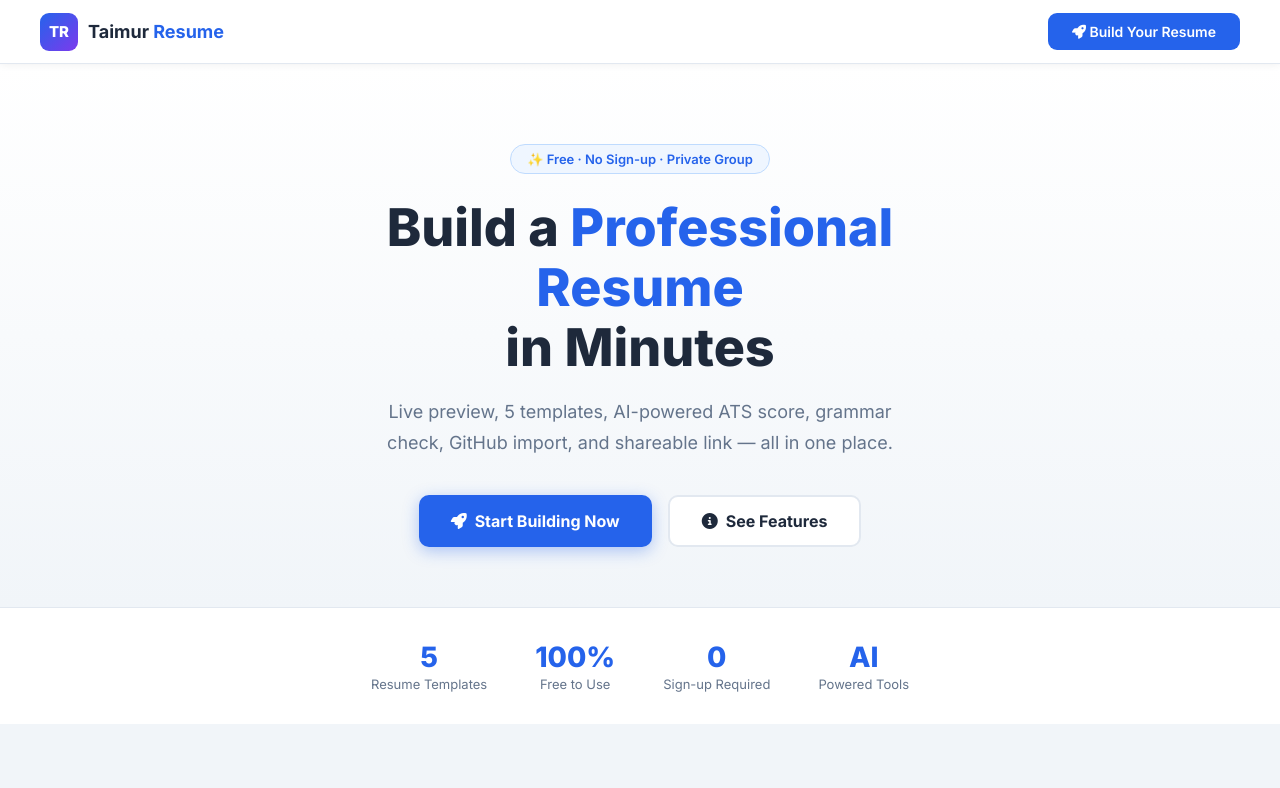
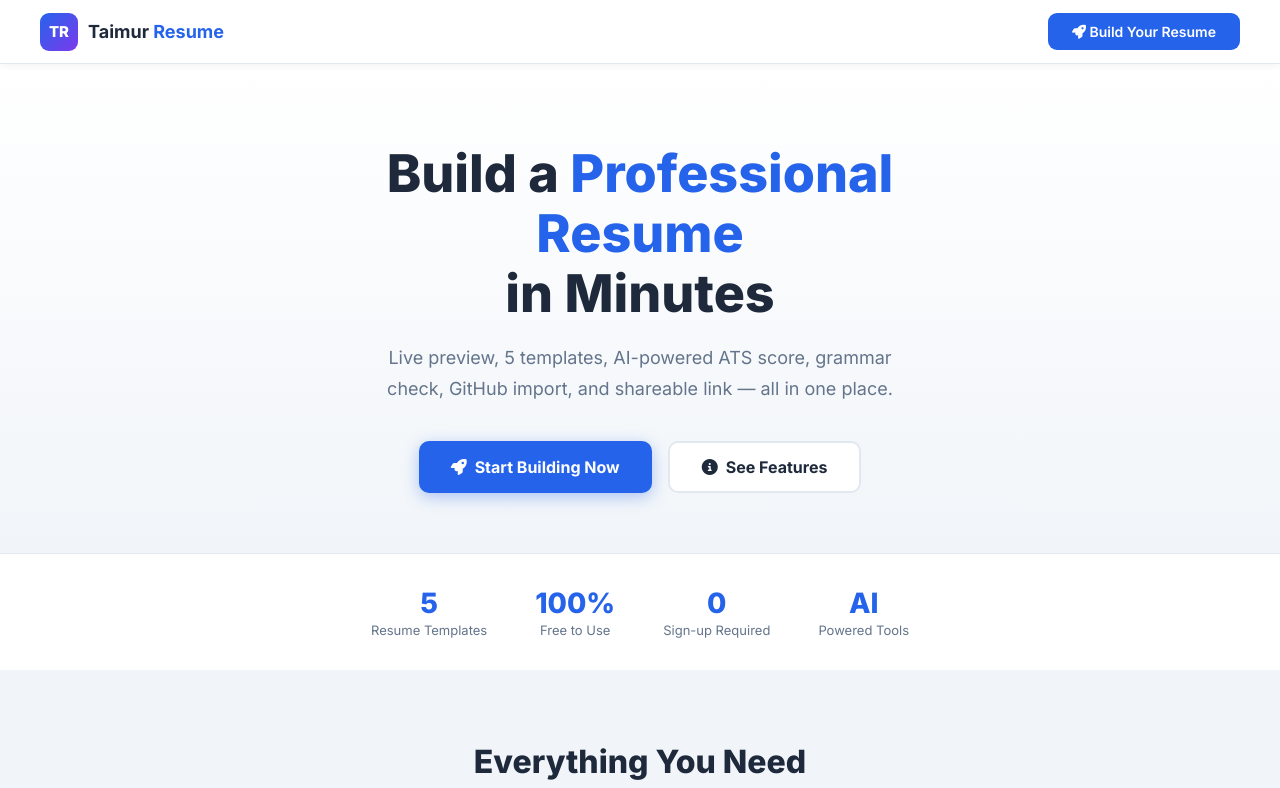
Before and after one commit to Taimur-Soft/taimur-resume, a plain HTML site: page index.html in a window 1280 px wide. Shown: the top 788 px of the page. Drawn offline with Linux system fonts and the light colour scheme.

Commit message:
Remove outdated hero badge text

```diff
--- a/index.html
+++ b/index.html
@@ -126,7 +126,6 @@
 
   <!-- Hero -->
   <section class="hero">
-    <div class="hero-badge">✨ Free · No Sign-up · Private Group</div>
     <h1>Build a <span>Professional Resume</span><br>in Minutes</h1>
     <p>Live preview, 5 templates, AI-powered ATS score, grammar check, GitHub import, and shareable link — all in one place.</p>
     <div class="hero-buttons">
```
